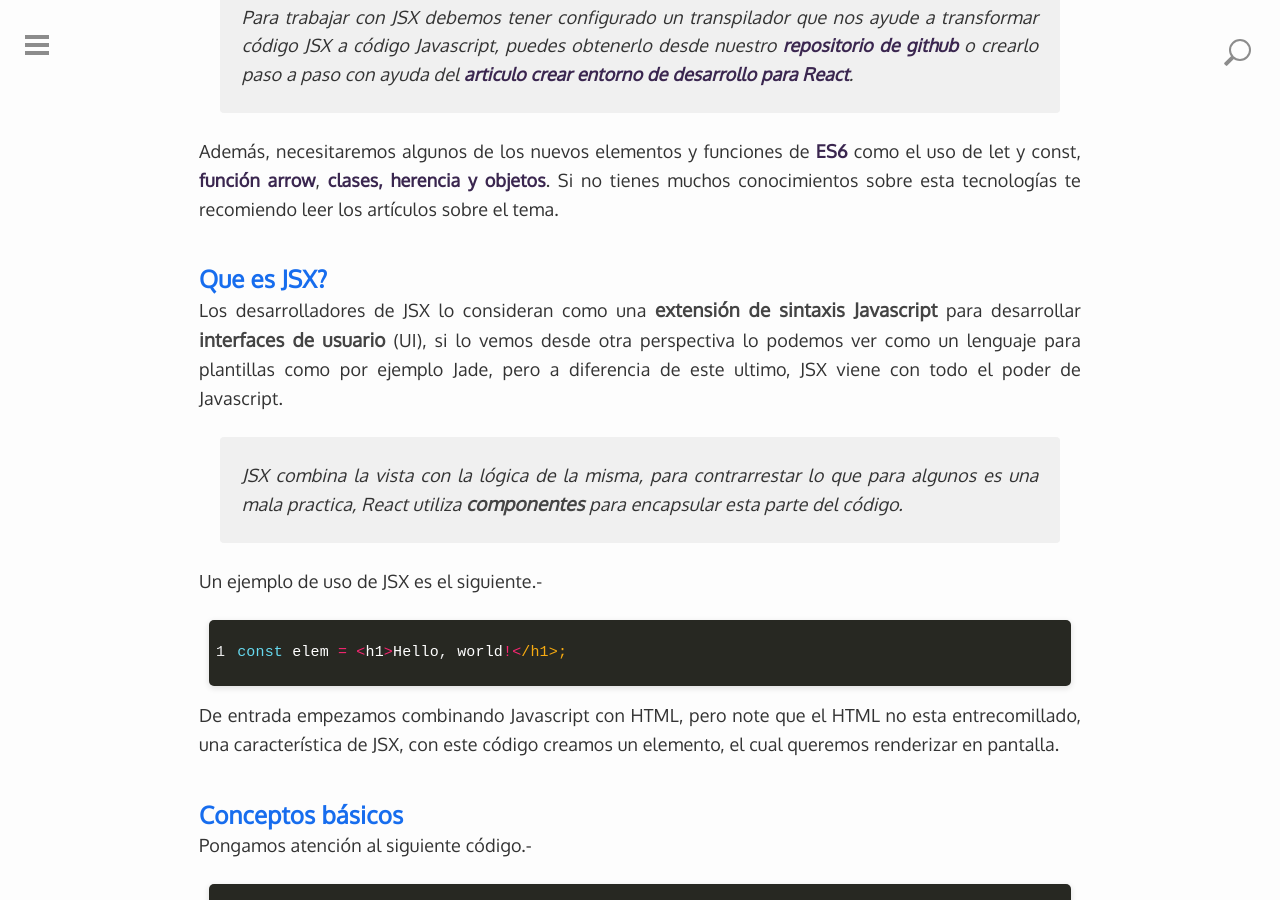
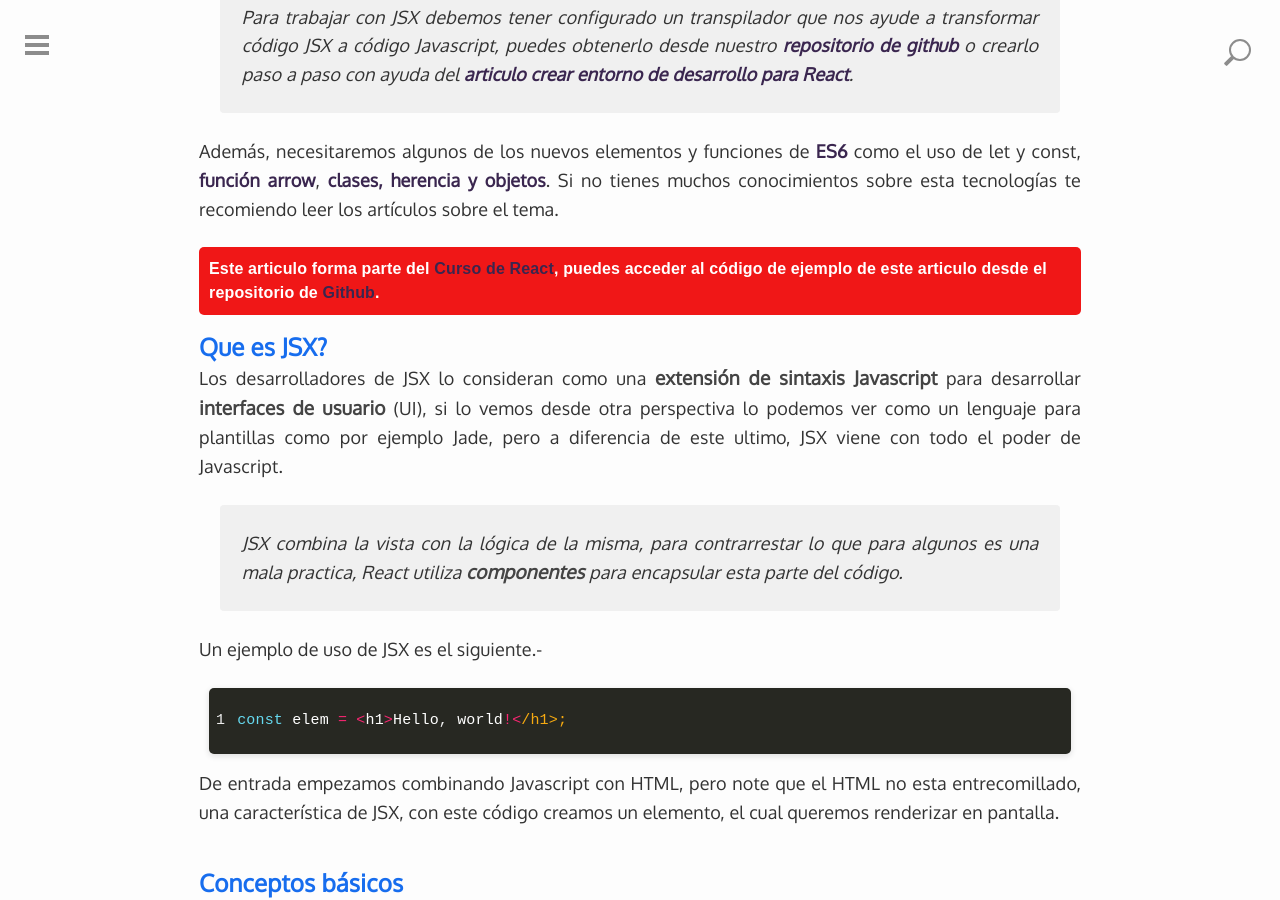
Before and after one commit to Codeandomx/codeandomx, a Jekyll site: the page built from _posts/2018-01-15-introduccion-a-jsx.md, in a window 1280 px wide and 900 px high, scrolled down 883 px. Built offline with Jekyll 4.4.1, drawn with Linux system fonts in a browser that asks for light colours; comment, search, counter and statistics services are not loaded.

Commit message:
Actualizando conceptos y enlaces.

```diff
--- a/_posts/2018-01-15-introduccion-a-jsx.md
+++ b/_posts/2018-01-15-introduccion-a-jsx.md
@@ -12,6 +12,10 @@ Si queremos aprender a [crear aplicaciones con React](/articulos/introduccion-a-
 > Para trabajar con JSX debemos tener configurado un transpilador que nos ayude a transformar código JSX a código Javascript, puedes obtenerlo desde nuestro [repositorio de github](https://github.com/Codeandomx/development-environment-react) o crearlo paso a paso con ayuda del [articulo crear entorno de desarrollo para React](/articulos/introduccion-a-react-creando-aplicacion-basica.html).
 
 Además, necesitaremos algunos de los nuevos elementos y funciones de [ES6](/articulos/introduccion-a-es6-javascript.html) como el uso de let y const, [función arrow](/articulos/funcion-arrow-es6-javascript.html), [clases, herencia y objetos](/articulos/clases-herencia-y-objetos-en-es6-javascript.html). Si no tienes muchos conocimientos sobre esta tecnologías te recomiendo leer los artículos sobre el tema.
+
+<div class="redes-background">
+Este articulo forma parte del <a href="https://github.com/Codeandomx/curso-de-introduccion-a-react" target="_blank">Curso de React</a>, puedes acceder al código de ejemplo de este articulo desde el repositorio de <a href="https://github.com/Codeandomx/curso-de-introduccion-a-react/tree/01_Introduccion_a_jsx" target="_blank">Github</a>.
+</div>
 
 ## Que es JSX?
 
```
Also changed, not shown: _posts/2018-01-13-introduccion-a-react-creando-aplicacion-basica.md (+4 -0 lines), _posts/2018-01-17-componentes-props-y-estados-con-react.md (+4 -0 lines), _posts/2018-01-23-entendiendo-el-virtual-dom-en-react.md (+4 -0 lines).
